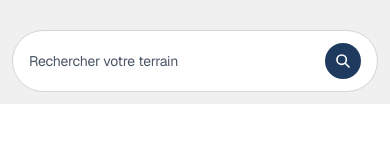
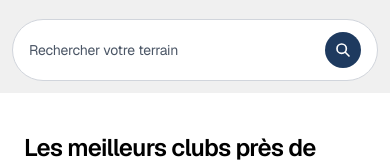
Before and after one commit to mathisenault-pixel/padup, a Next.js app: page /player/accueil in a window 390 px wide. Shown: the top 162 px of the page. Built offline with nearby package versions, Linux system fonts and the light colour scheme; no server answers; the database is empty.

Commit message:
update: relance du projet

```diff
--- a/app/player/(authenticated)/accueil/page.tsx
+++ b/app/player/(authenticated)/accueil/page.tsx
@@ -216,7 +216,7 @@ export default function AccueilPage() {
   return (
     <div className="overflow-x-hidden">
       {/* Clubs - header accueil = logo + onglets + barre de recherche ; puis 1.5cm + 2.8cm ou 2.8cm */}
-      <section className="pt-[5.5cm] md:pt-[calc(8.5rem+2.8cm)] pb-0 px-6 bg-white">
+      <section className="pt-[3.5cm] md:pt-[calc(8.5rem+2.8cm)] pb-0 px-6 bg-white">
         <div className="container mx-auto max-w-7xl">
           {/* Header */}
           <div className="mb-8">
--- a/app/player/(authenticated)/components/AccueilSearchBar.tsx
+++ b/app/player/(authenticated)/components/AccueilSearchBar.tsx
@@ -44,7 +44,7 @@ export default function AccueilSearchBar({ compact = false }: { compact?: boolea
   /* Mobile : barre simple cliquable → /player/clubs (recherche + filtres) */
   if (!isDesktop) {
     return (
-      <div className={`px-3 md:px-6 lg:px-8 mt-0 pt-[0.8cm] transition-all duration-300 ${compact ? 'py-1.5 md:py-2' : 'py-3 md:py-4'}`}>
+      <div className={`px-3 md:px-6 lg:px-8 mt-0 pt-[0.5cm] transition-all duration-300 ${compact ? 'py-1.5 md:py-2' : 'py-3 md:py-4'}`}>
         <div className="w-full flex justify-center">
           <button
             type="button"
```
